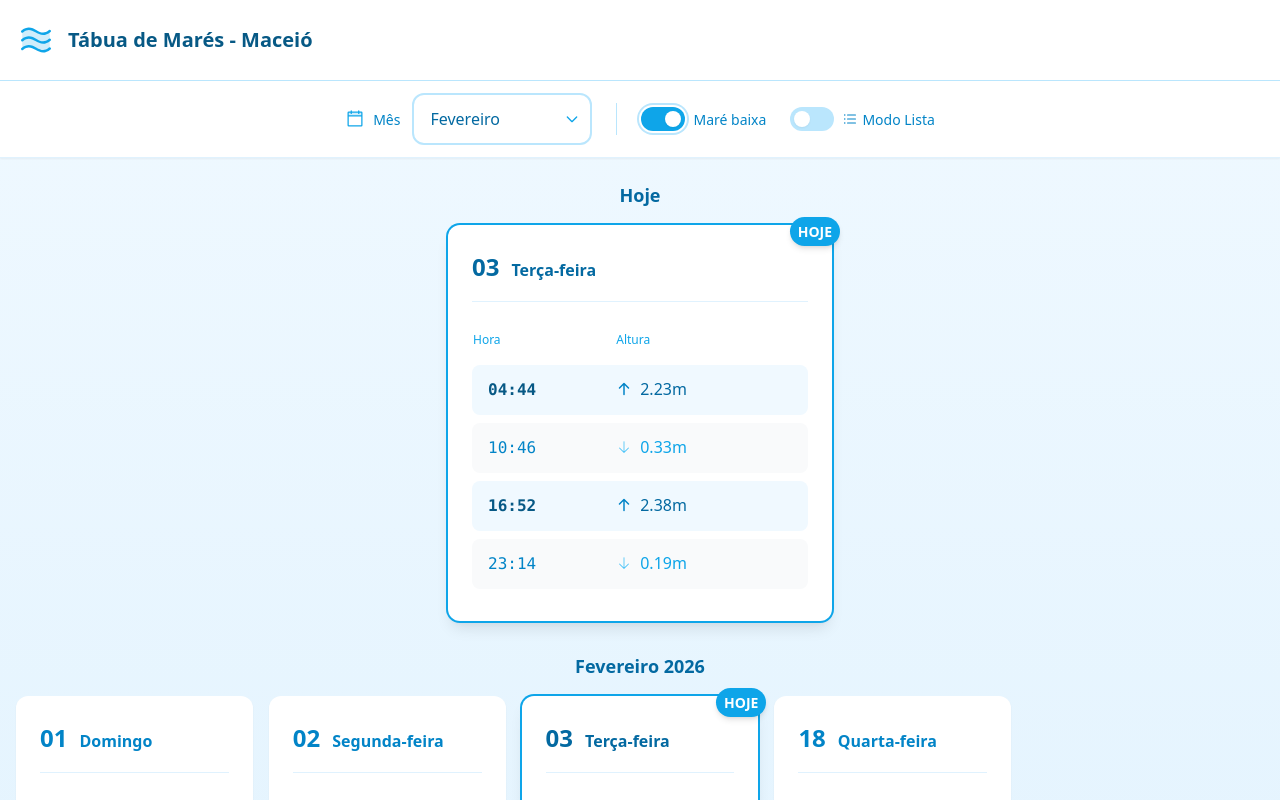
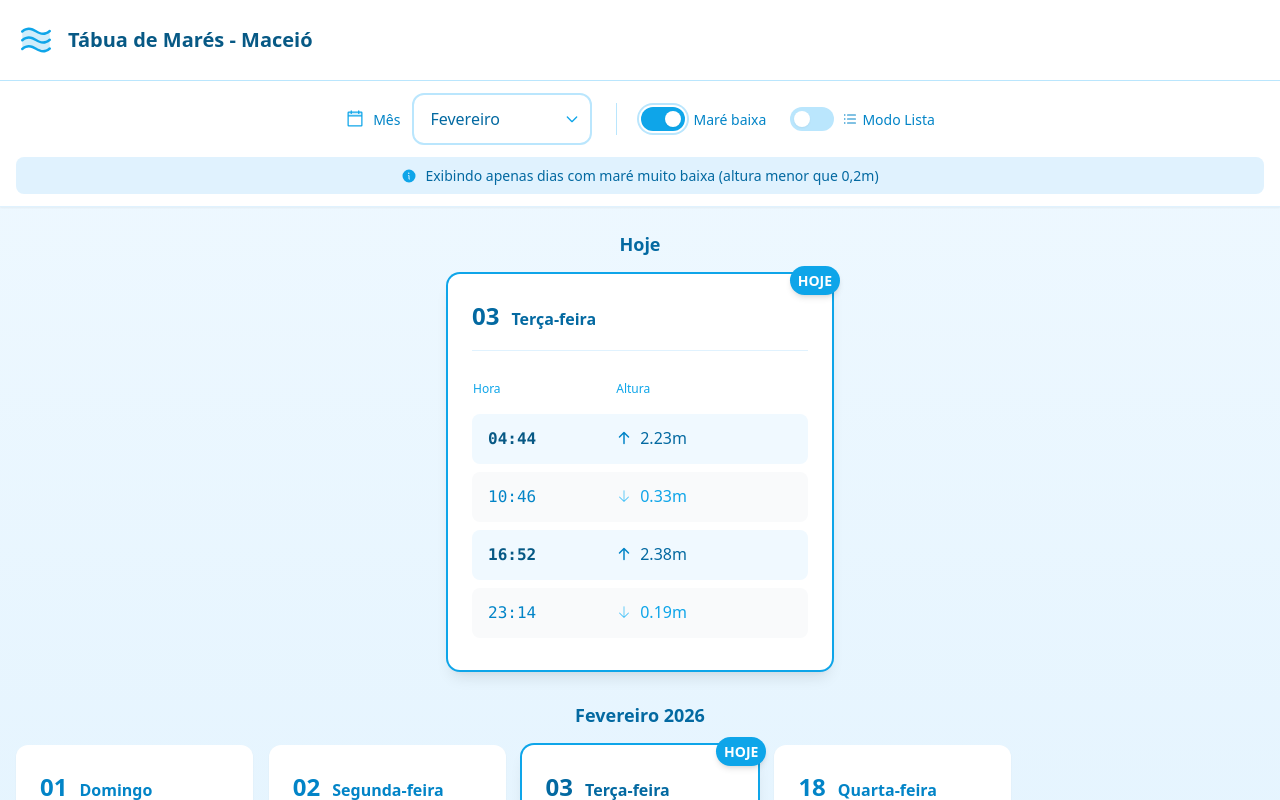
Before and after one commit to celosauro/tabuademares.maceio.br, a React (Vite) app: page / in a window 1280 px wide. Both pictures are taken after a click on the switch 663 px from the left and 119 px from the top of the page. Shown: the top 800 px of the page. Built offline with nearby package versions, Linux system fonts and the light colour scheme.

Commit message:
Adiciona informação da Maré baixa

```diff
--- a/src/components/MonthSelector.tsx
+++ b/src/components/MonthSelector.tsx
@@ -1,4 +1,4 @@
-import { CalendarBlank, ListBullets } from '@phosphor-icons/react';
+import { CalendarBlank, ListBullets, Info } from '@phosphor-icons/react';
 import { MonthKey, MONTHS } from '../types/tide';
 
 interface MonthSelectorProps {
@@ -23,11 +23,12 @@ export function MonthSelector({
   };
 
   return (
-    <div className="flex flex-col sm:flex-row items-center justify-center gap-3 sm:gap-6">
-      {/* Month Select */}
-      <div className="flex items-center gap-3">
-        <label htmlFor="month-selector" className="text-fluid-sm font-medium text-tide-600 flex items-center gap-2">
-          <CalendarBlank weight="duotone" className="w-5 h-5 text-tide-500" />
+    <div className="flex flex-col gap-3">
+      <div className="flex flex-col sm:flex-row items-center justify-center gap-3 sm:gap-6">
+        {/* Month Select */}
+        <div className="flex items-center gap-3">
+          <label htmlFor="month-selector" className="text-fluid-sm font-medium text-tide-600 flex items-center gap-2">
+            <CalendarBlank weight="duotone" className="w-5 h-5 text-tide-500" />
           Mês
         </label>
         <div className="relative">
@@ -76,7 +77,10 @@ export function MonthSelector({
       <div className="flex items-center gap-4 sm:gap-6">
         {/* Low Tide Filter */}
         {onFilterChange && (
-          <label className="flex items-center gap-2 cursor-pointer select-none">
+          <label
+            className="flex items-center gap-2 cursor-pointer select-none"
+            title="Filtra dias com maré muito baixa (altura menor que 0,2m)"
+          >
             <button
               type="button"
               role="switch"
@@ -133,6 +137,15 @@ export function MonthSelector({
           </label>
         )}
       </div>
+      </div>
+
+      {/* Info Block - shown when low tide filter is active */}
+      {filterLowTide && (
+        <div className="flex items-center justify-center gap-2 bg-tide-100 text-tide-700 px-4 py-2 rounded-lg text-fluid-sm">
+          <Info weight="fill" className="w-4 h-4 text-tide-500 flex-shrink-0" />
+          <span>Exibindo apenas dias com maré muito baixa (altura menor que 0,2m)</span>
+        </div>
+      )}
     </div>
   );
 }
```
